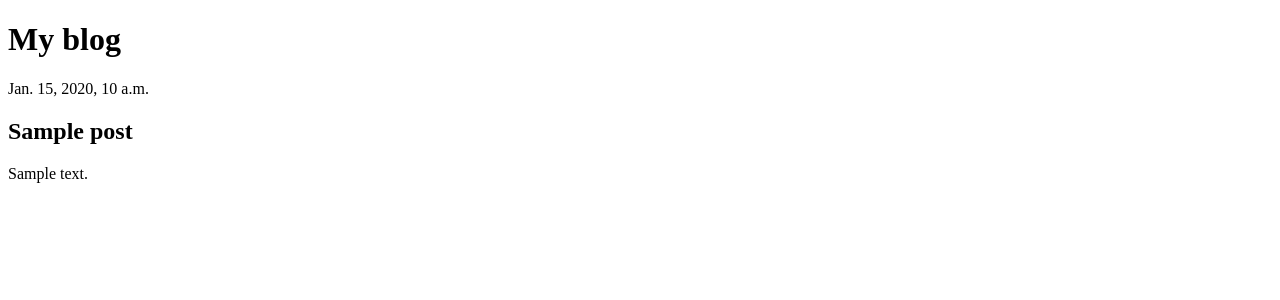
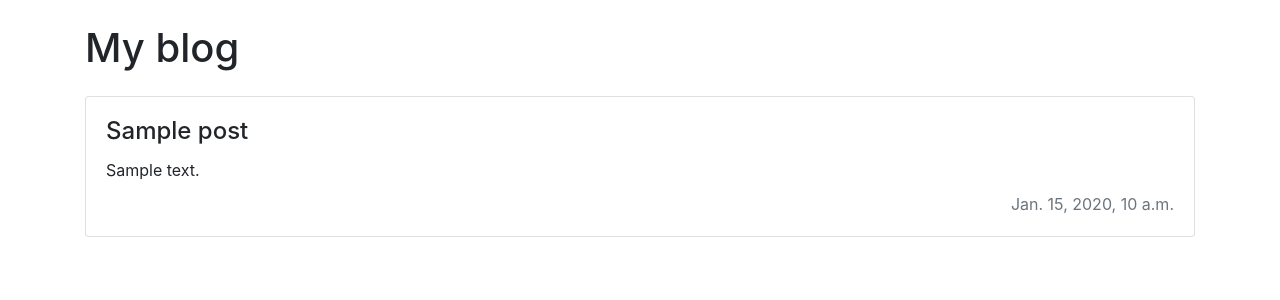
Before and after one commit to Younlab/Python-django-tutorial, a Django app: page / in a window 1280 px wide. Shown: the top 300 px of the page. Run offline with Django 3.2, Linux system fonts and the light colour scheme; tables that the repository leaves empty hold one stand-in row (values such as "Sample post"); some libraries are stand-ins or nearby versions.

Commit message:
post_list.html에 Bootstrap CSS 파일을 링크시키고 각 Post의 스타일을 지정

```diff
--- a/app/templates/blog/post_list.html
+++ b/app/templates/blog/post_list.html
@@ -1,3 +1,5 @@
+{% load static %}
+
 <!doctype html>
 <html lang="ko">
 <head>
@@ -6,16 +8,27 @@
           content="width=device-width, user-scalable=no, initial-scale=1.0, maximum-scale=1.0, minimum-scale=1.0">
     <meta http-equiv="X-UA-Compatible" content="ie=edge">
     <title>My First Blog</title>
+    {# {% static '경로' %} #}
+    {% comment %}
+        {% static '경로' %} 는
+    {% endcomment %}
+    <link rel="stylesheet" href="{% static 'css/bootstrap.css' %}">
 </head>
 <body>
-    <h1>My blog</h1>
-    {% for post in posts %}
-    <div>
-        <p>{{ post.published_date }}</p>
-        <h2>{{ post.title }}</h2>
-        <p>{{ post.text }}</p>
+
+    <div class="container">
+        <h1 class="mt-4">My blog</h1>
+
+        {% for post in posts %}
+        <div class="card md-4 mt-4">
+            <div class="card-body">
+                <h4 class="card-title">{{ post.title }}</h4>
+                <p class="card-text">{{ post.text }}</p>
+                <p class="card-subtitle text-muted md-3 text-right">{{ post.published_date }}</p>
+            </div>
+        </div>
+        {% endfor %}
     </div>
-    {% endfor %}
 
 </body>
 </html>
```
